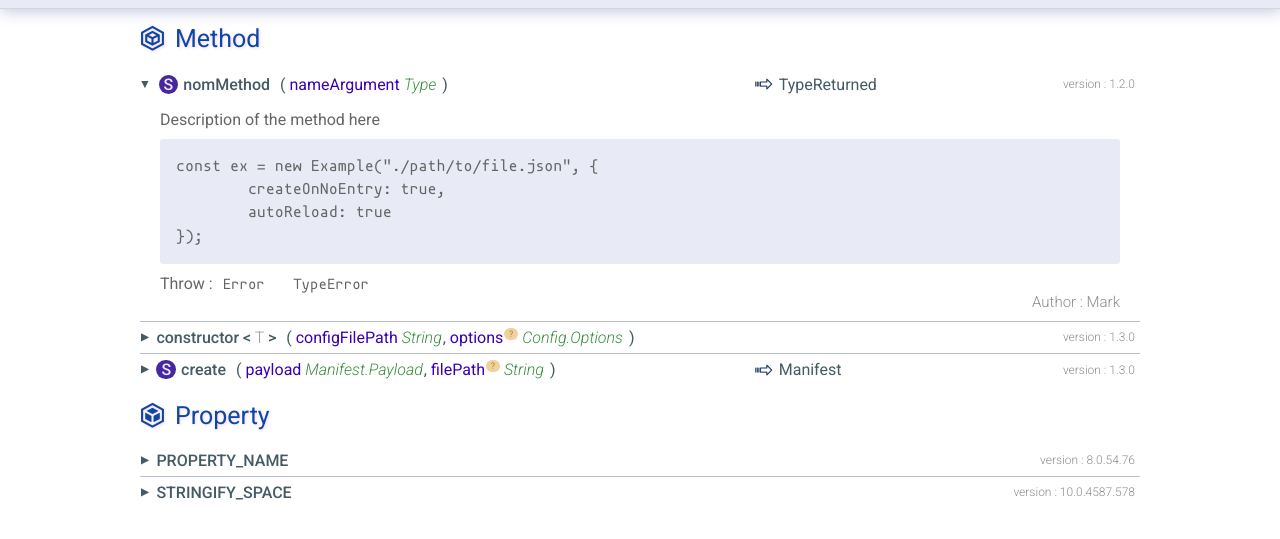
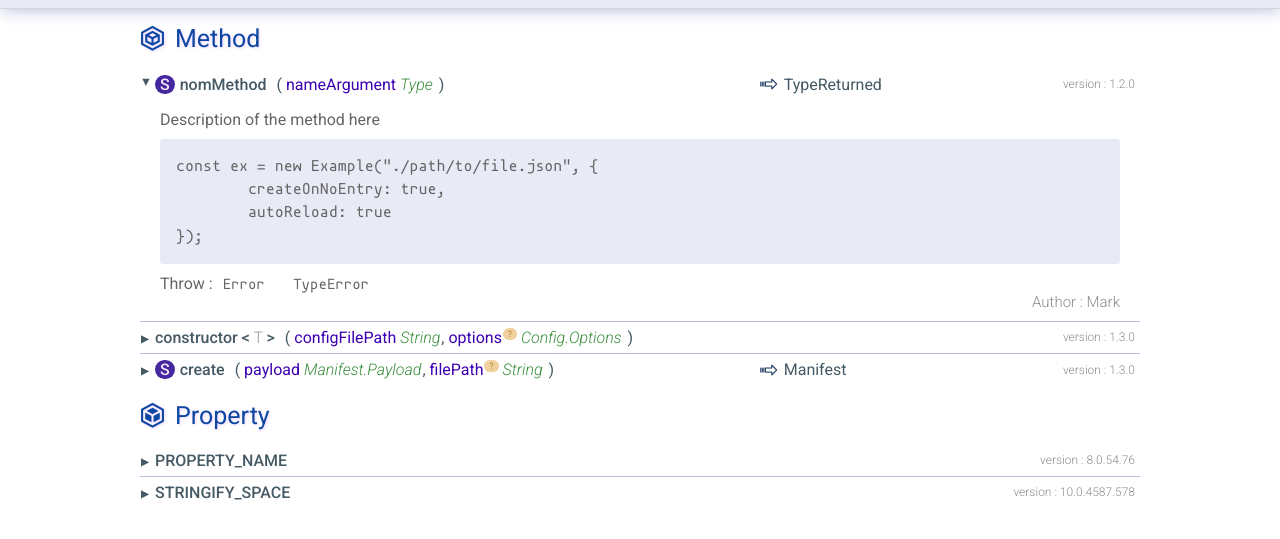
Before and after one commit to SlimIO/devdocs, a website: page view/proto.html in a window 1280 px wide. Both pictures are taken after a click on the element 640 px from the left and 151 px from the top of the page. Shown: the part 67-606 px from the top of the page. Drawn offline with Linux system fonts and the light colour scheme; files whose address does not match are found by name.

Commit message:
fix: rotation of icon-right-dir

```diff
--- a/public/css/style.css
+++ b/public/css/style.css
@@ -78,6 +78,7 @@ body {
                 align-items: center;
                 padding: 6px 0;
                 border-top: 1px solid rgba(26, 36, 136, 0.3);
+                position: relative;
             }
             body > main > h2.method + div.title,
             body > main > h2.property + div.title {
@@ -88,20 +89,25 @@ body {
                 flex-basis: 0;
                 flex-grow: 2;
             }
+                body > main > div.title > div.left:first-child {
+                    margin-left: 15px;
+                }
                 body > main > div.title > div.left > span.icon-right-dir {
                     display: inline-block;
                     transform: rotate(0deg);
                     transition: 0.15s transform linear;
-                    margin-left: -6px;
+                    transform-origin: 50% 50%;
+                    width: 23px;
+                    position: absolute;
+                    top: 6px;
+                    left: -6px;
+                    padding: 2px 0;
                 }
                 body > main > div.title > div.left > span.active {
+                    font-size: 14px;
+                    white-space: nowrap;
                     transform: rotate(90deg);
                     transition: 0.15s transform linear;
-                    flex-basis: 0;
-                    flex-shrink: 0;
-                    font-size: 14px;
-                    white-space: nowrap;
-                    margin-right: 5px;
                 }
                 body > main > div.title > div.left > span.static {
                     margin-right: 5px;
@@ -162,6 +168,7 @@ body {
                     color: #16355d;
                     display: inline-block;
                     margin-right: 3px;
+                    display: inline-block;
                 }
             body > main > div.title > span.version{
                 color: #8c8c8c;
--- a/view/proto.html
+++ b/view/proto.html
@@ -4,8 +4,8 @@
     <meta charset="UTF-8">
     <meta name="viewport" content="width=device-width, initial-scale=1.0">
     <meta http-equiv="X-UA-Compatible" content="ie=edge">
+    <link rel="stylesheet" href="../public/css/fontello-embedded.css">
     <link rel="stylesheet" href="../public/css/style.css">
-    <link rel="stylesheet" href="../public/css/fontello-embedded.css">
     <link href="https://fonts.googleapis.com/css?family=Roboto:100,100i,300,300i,400,400i,500,500i,700,700i,900,900i" rel="stylesheet">
     <script src="https://cdn.jsdelivr.net/gh/google/code-prettify@master/loader/run_prettify.js"></script>
     <script src="../public/js/home.js"></script>
```
Lines whose indentation alone changed are shown as unchanged.
